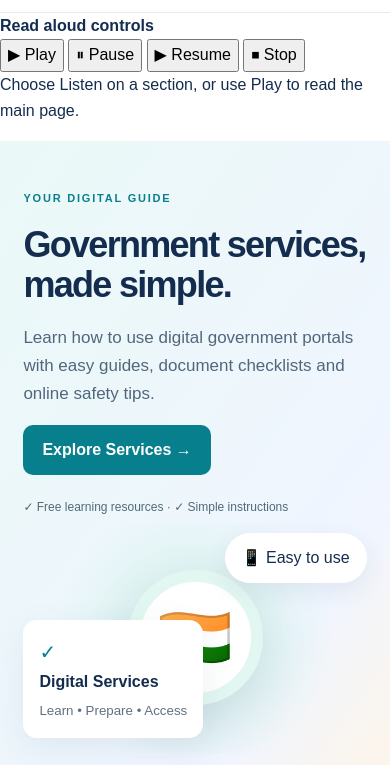
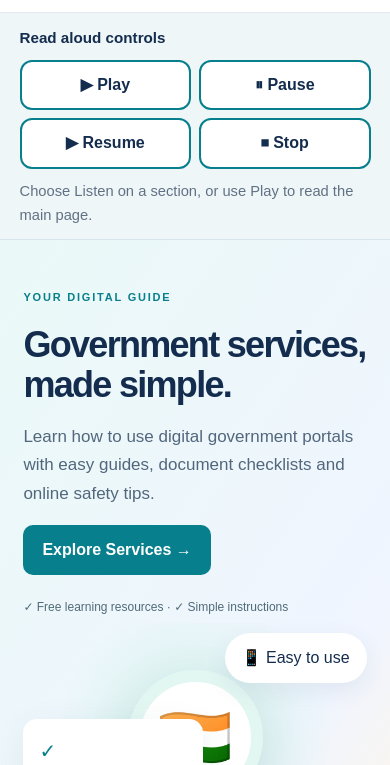
Before and after one commit to khushbootprajapati-dev/digital-sahayak, a plain HTML site: page index.html in a window 390 px wide. Shown: the part 63-828 px from the top of the page. Drawn offline with Linux system fonts and the light colour scheme.

Commit message:
Style accessible read-aloud controls for mobile

```diff
--- a/style.css
+++ b/style.css
@@ -894,3 +894,79 @@ button:disabled {
         max-width: 105px;
     }
 }
+
+
+/* Accessible multilingual text-to-speech controls */
+.tts-toolbar {
+    display: flex;
+    align-items: center;
+    flex-wrap: wrap;
+    gap: 10px 16px;
+    padding: 12px 5%;
+    background: #eef6f8;
+    border-bottom: 1px solid #d7e5eb;
+}
+.tts-toolbar-title {
+    color: var(--navy);
+    font-size: .95rem;
+}
+.tts-toolbar-buttons {
+    display: flex;
+    flex-wrap: wrap;
+    gap: 8px;
+}
+.tts-control-btn,
+.tts-button {
+    min-height: 44px;
+    padding: 10px 16px;
+    border: 2px solid var(--primary);
+    border-radius: 12px;
+    background: white;
+    color: var(--navy);
+    font: inherit;
+    font-weight: 700;
+    cursor: pointer;
+}
+.tts-button {
+    display: inline-flex;
+    align-items: center;
+    justify-content: center;
+    margin: 10px 0 0;
+    background: #e8f7f8;
+}
+.tts-control-btn:hover,
+.tts-button:hover {
+    background: #d9f0f2;
+}
+.tts-control-btn:focus-visible,
+.tts-button:focus-visible {
+    outline: 3px solid #e8a126;
+    outline-offset: 3px;
+}
+.tts-status {
+    flex: 1 1 100%;
+    margin: 0;
+    color: var(--muted);
+    font-size: .92rem;
+}
+.service-card .tts-button {
+    width: 100%;
+}
+#guideContent .tts-button {
+    margin-bottom: 12px;
+}
+@media (max-width: 600px) {
+    .tts-toolbar {
+        align-items: stretch;
+        flex-direction: column;
+        padding: 12px 5%;
+    }
+    .tts-toolbar-buttons {
+        display: grid;
+        grid-template-columns: repeat(2, minmax(0, 1fr));
+    }
+    .tts-control-btn {
+        width: 100%;
+        padding: 10px 8px;
+    }
+}
```
